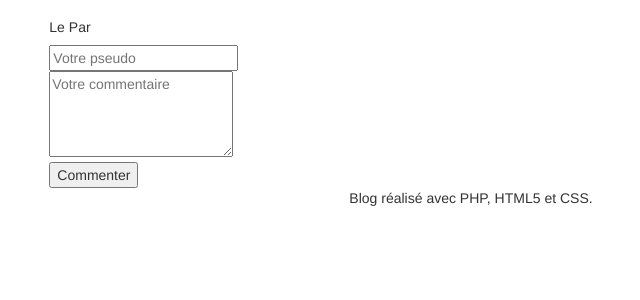
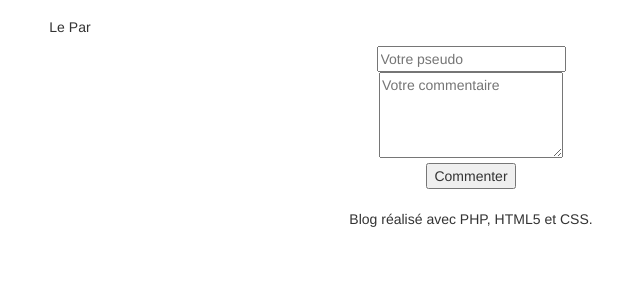
Before and after one commit to AdelineDs/P8-blog, a PHP site: template View/viewPost.php in a window 1280 px wide. Shown: the part 100-400 px from the top of the page, without its empty margins (169-809 px from the left). Run offline with PHP 8.4, Linux system fonts and the light colour scheme; the template is opened without the code that fills it, so the values that code supplies are empty.

Commit message:
correctif affichage des commentaires + ajout css pour le formulaire

```diff
--- a/View/viewPost.php
+++ b/View/viewPost.php
@@ -22,9 +22,9 @@
                     </p>
                 </div>
             </div>
+             <?php endforeach;?>
         </div>
     </div>
- <?php endforeach;?>
 <form method="post" action="index.php?action=comment">
     <input id="author" name="author" type="text" placeholder="Votre pseudo" required /><br />
     <textarea id="txtComment" name="comment" rows="4"  placeholder="Votre commentaire" required></textarea><br />
--- a/public/style.css
+++ b/public/style.css
@@ -16,3 +16,7 @@ body{
     border: solid 1px;
     padding: 0 10px;
 }
+
+form{
+    text-align: center;
+}
```
